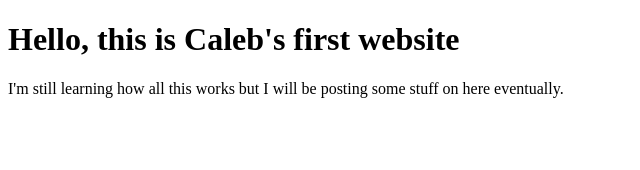
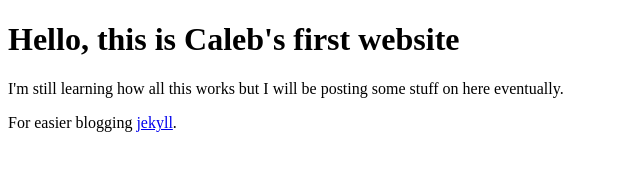
Before and after one commit to CalebRenfrow/CalebRenfrow.github.io, a plain HTML site: page index.html in a window 1280 px wide. Shown: the whole page, without its empty margins (0-640 px from the left). Drawn offline with Linux system fonts and the light colour scheme.

Commit message:
Added Jekyll link

```diff
--- a/index.html
+++ b/index.html
@@ -3,5 +3,6 @@
 <body>
 <h1>Hello, this is Caleb's first website</h1>
 <p>I'm still learning how all this works but I will be posting some stuff on here eventually.</p>
+<p> For easier blogging <a href="https://pages.github.com/">jekyll</a>.</p>
 </body>
 </html>
```
